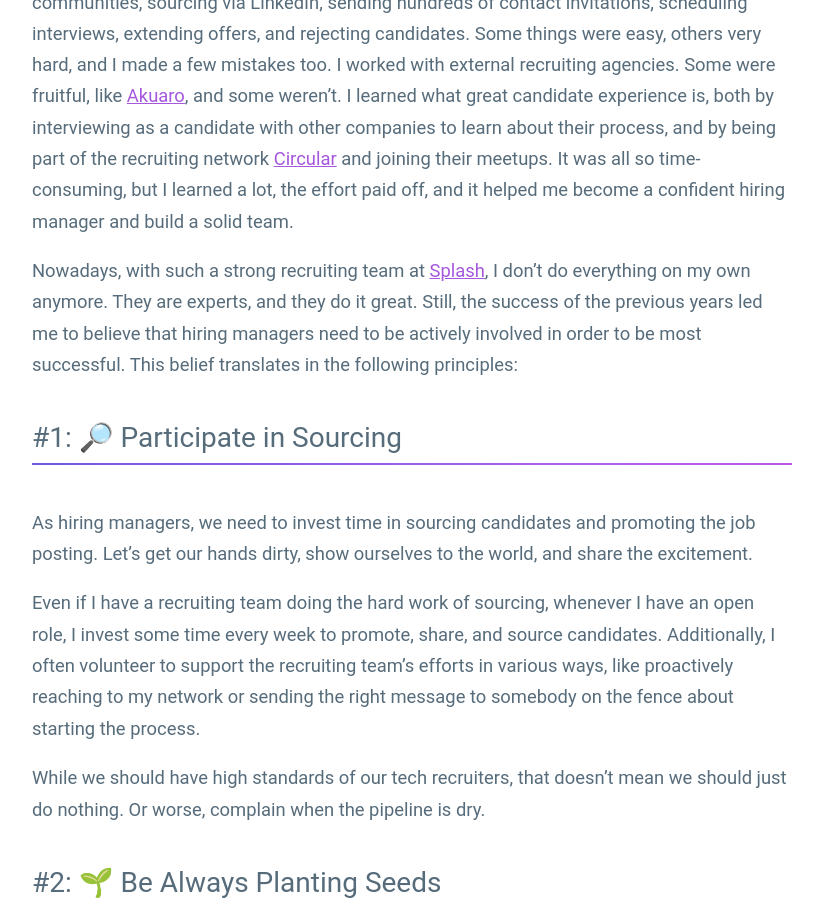
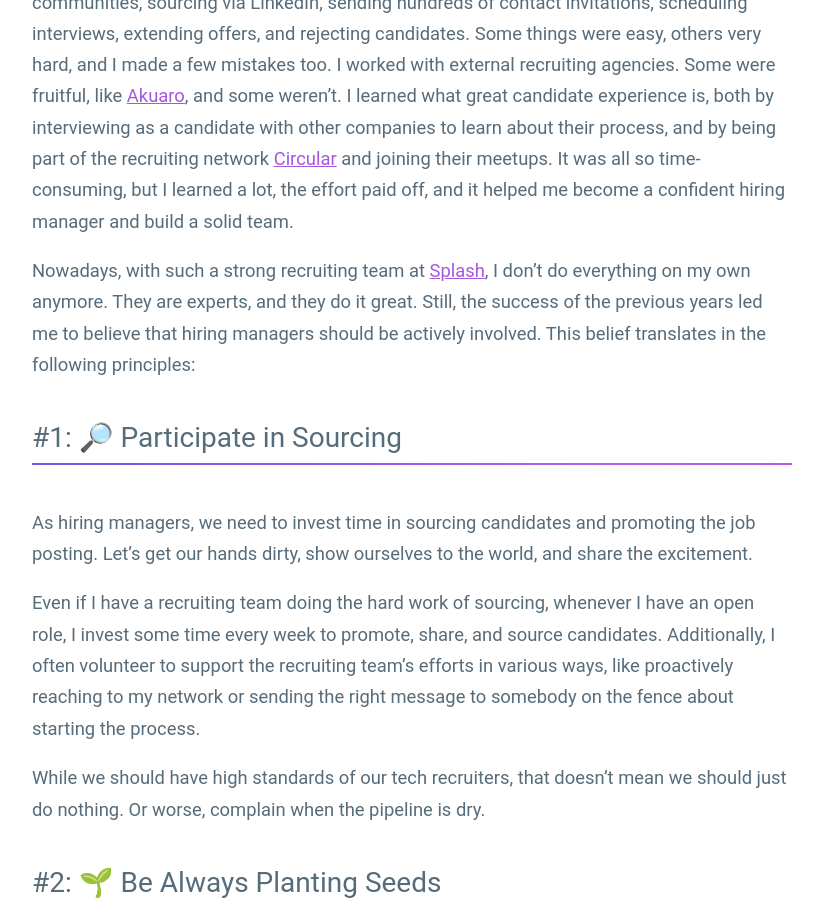
Before and after one commit to guillermodlpa/site, a Jekyll site: the page built from _posts/2022-03-17-hiring-manager-lessons-learned.markdown, in a window 1280 px wide and 900 px high, scrolled down 1117 px. Shown: the whole window, without its empty margins (228-1045 px from the left). Built offline with Jekyll 4.4.1, drawn with Linux system fonts in a browser that asks for light colours.

Commit message:
Updated Hiring Manager Lessons Learned

```diff
--- a/_posts/2022-03-17-hiring-manager-lessons-learned.markdown
+++ b/_posts/2022-03-17-hiring-manager-lessons-learned.markdown
@@ -17,7 +17,7 @@ This blog post is to share some lessons I’ve learned as a hiring manager.
 
 Back in 2017, when I started building a software engineering team in Madrid, I felt pretty much on my own. I did everything, like writing the job postings, publishing them in developer communities, sourcing via LinkedIn, sending hundreds of contact invitations, scheduling interviews, extending offers, and rejecting candidates. Some things were easy, others very hard, and I made a few mistakes too. I worked with external recruiting agencies. Some were fruitful, like [Akuaro](https://akuaro.com/), and some weren’t. I learned what great candidate experience is, both by interviewing as a candidate with other companies to learn about their process, and by being part of the recruiting network [Circular](https://circular.io/) and joining their meetups. It was all so time-consuming, but I learned a lot, the effort paid off, and it helped me become a confident hiring manager and build a solid team.
 
-Nowadays, with such a strong recruiting team at [Splash](https://splashthat.com/), I don’t do everything on my own anymore. They are experts, and they do it great. Still, the success of the previous years led me to believe that hiring managers need to be actively involved in order to be most successful. This belief translates in the following principles:
+Nowadays, with such a strong recruiting team at [Splash](https://splashthat.com/), I don’t do everything on my own anymore. They are experts, and they do it great. Still, the success of the previous years led me to believe that hiring managers should be actively involved. This belief translates in the following principles:
 
 ## #1: 🔎 Participate in Sourcing
 
```
